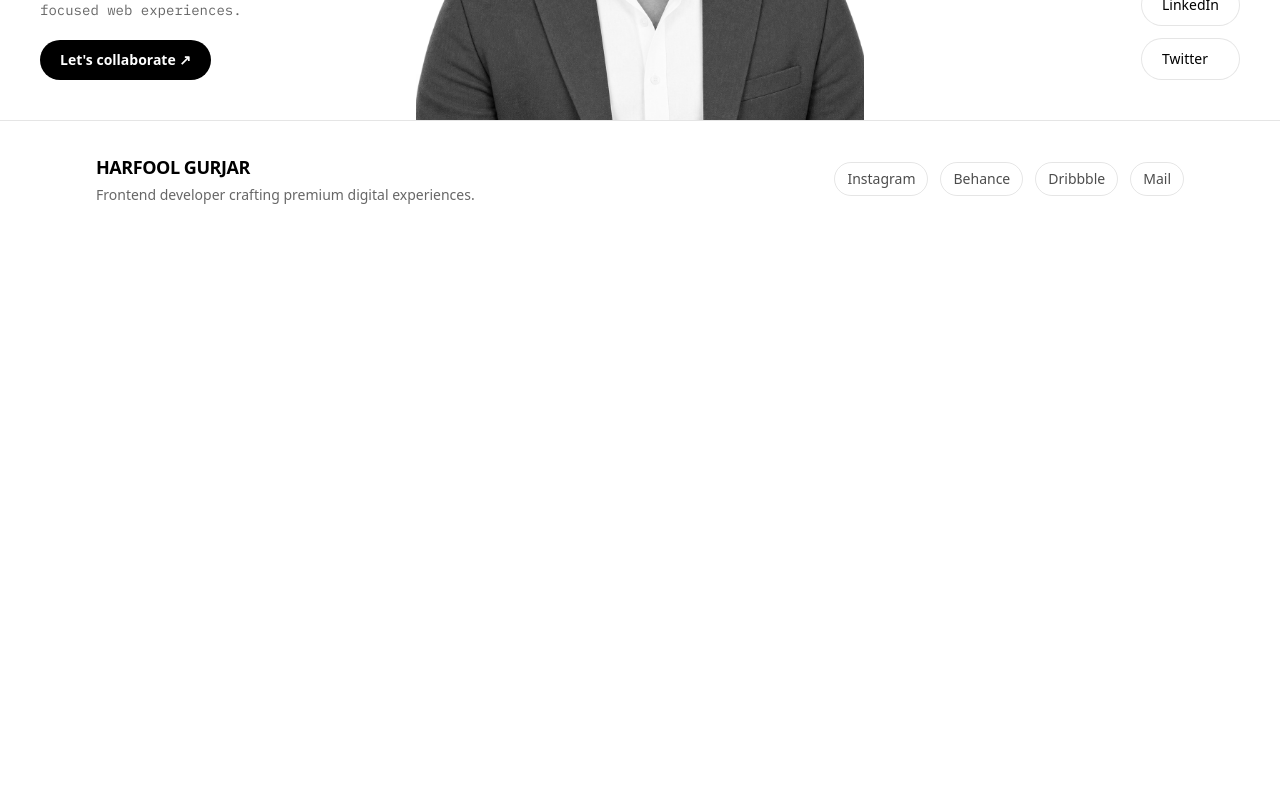
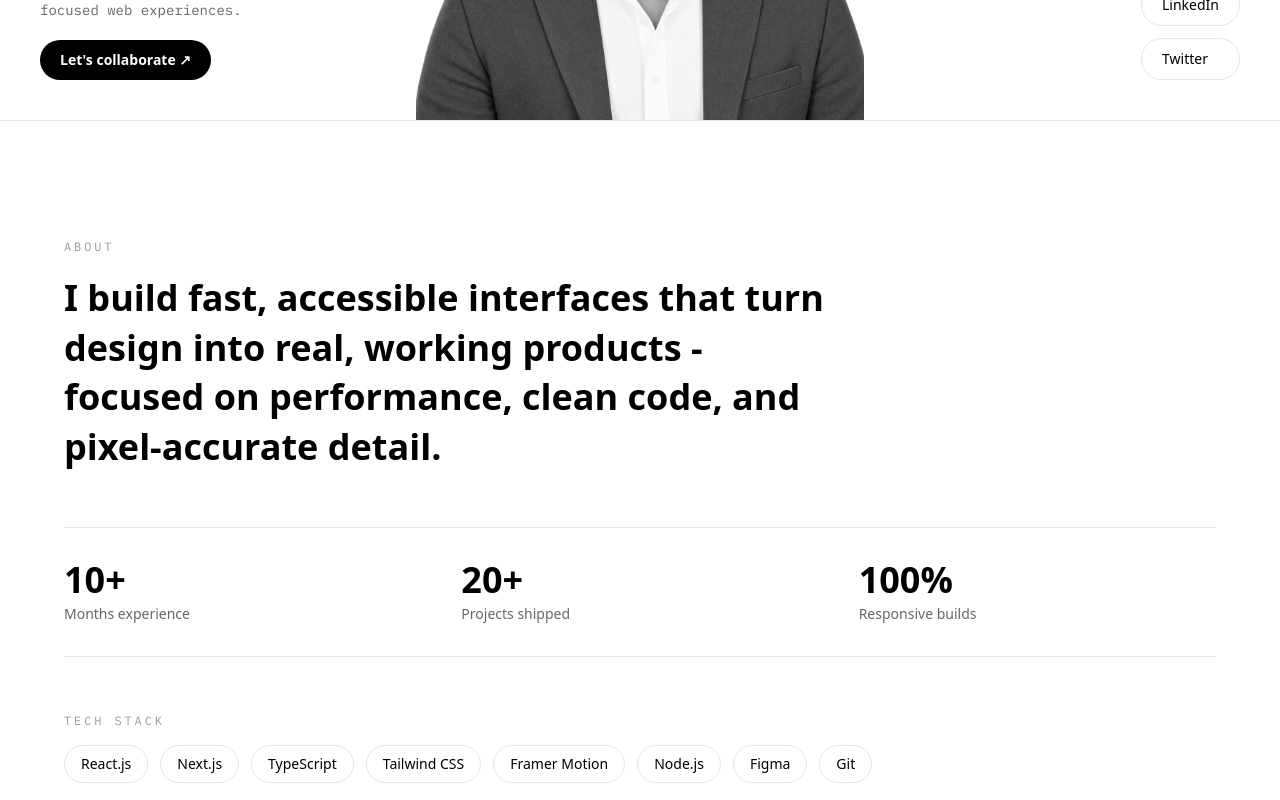
Before and after one commit to harfool/myPortfolio, a Next.js app: page / in a window 1280 px wide. Shown: the part 680-1480 px from the top of the page. Before the commit the page ends 917 px from the top, so only its background shows below. Built offline with nearby package versions, Linux system fonts and the light colour scheme; a web font is replaced by a local one.

Commit message:
add about section

```diff
--- a/app/page.tsx
+++ b/app/page.tsx
@@ -2,6 +2,7 @@
 
 import { useEffect, useState } from "react";
 import Hero from "@/components/Hero";
+import About from "@/components/About";
 import Loader from "@/components/Loader";
 
 export default function Home() {
@@ -29,6 +30,7 @@ export default function Home() {
     <>
       <Loader isLoading={isLoading} />
       <Hero isLoaded={!isLoading} />
+      <About />
     </>
   );
 }
--- /dev/null
+++ b/components/About.tsx
@@ -0,0 +1,99 @@
+"use client";
+
+import { motion } from "framer-motion";
+
+const TECH_STACK = [
+  "React.js",
+  "Next.js",
+  "TypeScript",
+  "Tailwind CSS",
+  "Framer Motion",
+  "Node.js",
+  "Figma",
+  "Git",
+];
+
+const STATS = [
+  { value: "10+", label: "Months experience" },
+  { value: "20+", label: "Projects shipped" },
+  { value: "100%", label: "Responsive builds" },
+];
+
+const container = {
+  hidden: {},
+  show: {
+    transition: { staggerChildren: 0.12 },
+  },
+};
+
+const fadeUp = {
+  hidden: { opacity: 0, y: 24 },
+  show: {
+    opacity: 1,
+    y: 0,
+    transition: { duration: 0.6, ease: [0.22, 1, 0.36, 1] as const },
+  },
+};
+
+export default function About() {
+  return (
+    <section
+      id="about"
+      className="border-t border-black/10 bg-white px-6 py-20 text-black sm:px-10 lg:px-16 lg:py-28"
+    >
+      <motion.div
+        variants={container}
+        initial="hidden"
+        whileInView="show"
+        viewport={{ once: true, amount: 0.3 }}
+        className="mx-auto max-w-6xl"
+      >
+        <motion.span
+          variants={fadeUp}
+          className="font-mono text-xs uppercase tracking-[0.24em] text-black/40"
+        >
+          About
+        </motion.span>
+
+        <motion.h2
+          variants={fadeUp}
+          className="mt-4 max-w-3xl text-2xl font-bold leading-snug sm:text-3xl lg:text-4xl"
+        >
+          I build fast, accessible interfaces that turn design into real,
+          working products - focused on performance, clean code, and
+          pixel-accurate detail.
+        </motion.h2>
+
+        <motion.div
+          variants={fadeUp}
+          className="mt-10 grid grid-cols-3 gap-6 border-y border-black/10 py-8 sm:mt-14 sm:gap-10"
+        >
+          {STATS.map((stat) => (
+            <div key={stat.label}>
+              <p className="text-3xl font-black sm:text-4xl">{stat.value}</p>
+              <p className="mt-1 text-xs text-black/60 sm:text-sm">
+                {stat.label}
+              </p>
+            </div>
+          ))}
+        </motion.div>
+
+        <motion.div variants={fadeUp} className="mt-10 sm:mt-14">
+          <p className="font-mono text-xs uppercase tracking-[0.24em] text-black/40">
+            Tech stack
+          </p>
+          <div className="mt-4 flex flex-wrap gap-3">
+            {TECH_STACK.map((tech) => (
+              <span
+                key={tech}
+                className="rounded-full border border-black/10 px-4 py-2 text-sm font-medium transition hover:border-black/30"
+              >
+                {tech}
+              </span>
+            ))}
+          </div>
+        </motion.div>
+      </motion.div>
+    </section>
+  );
+}
```
